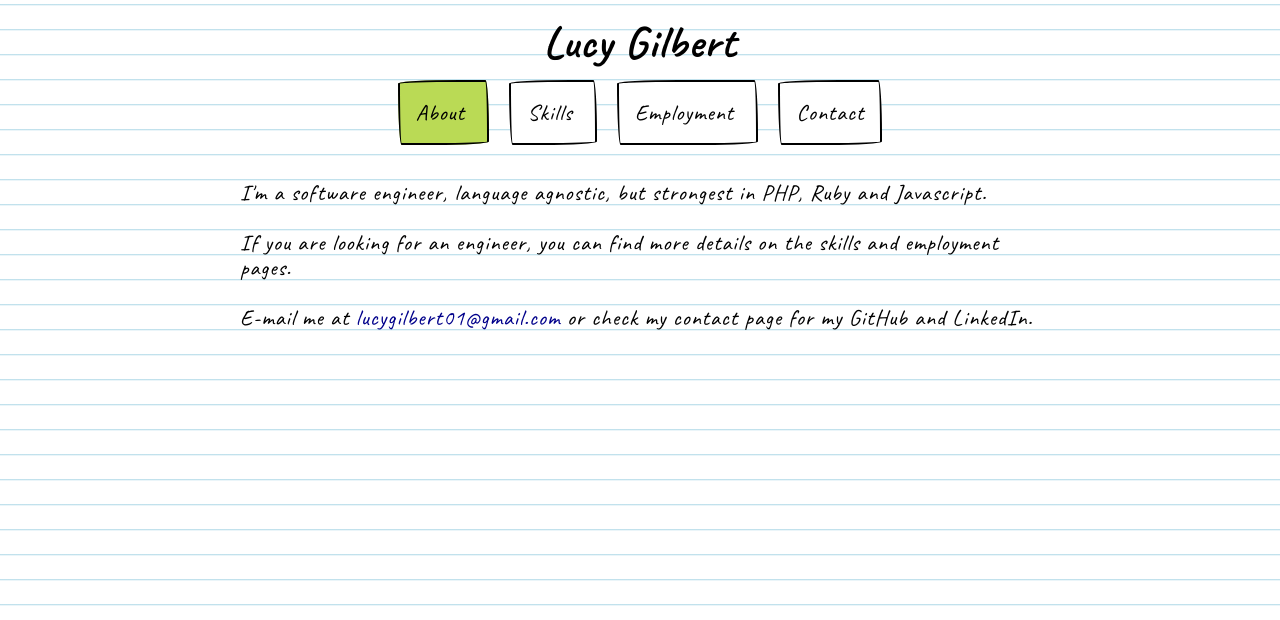
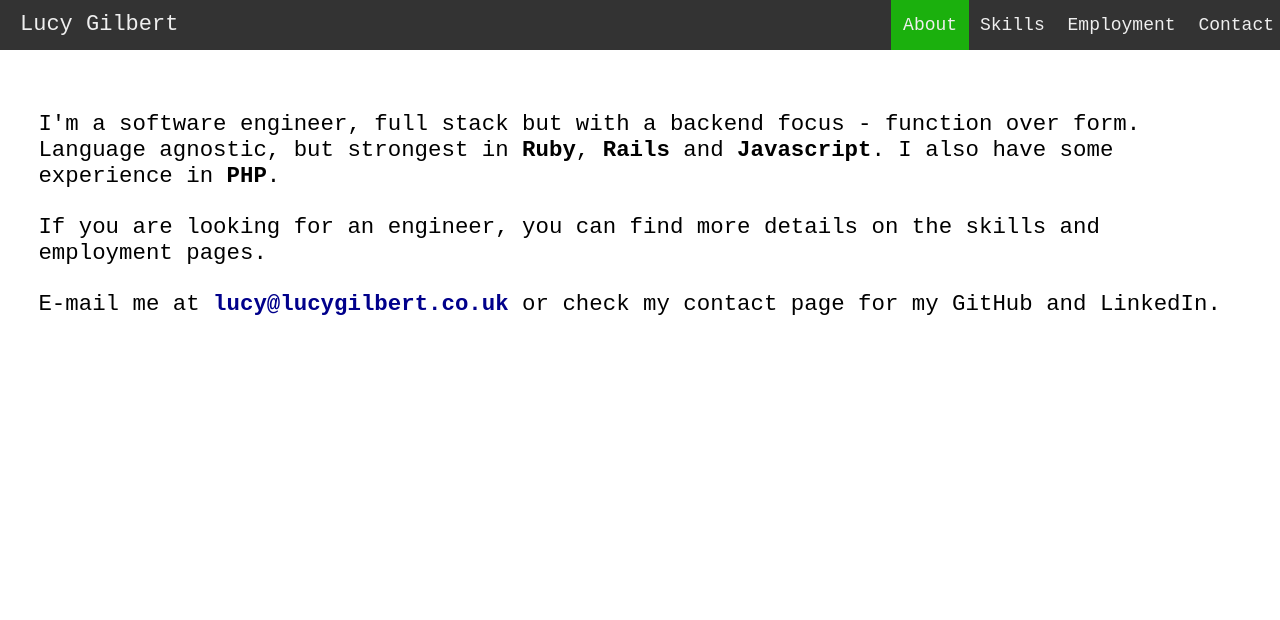
Before and after one commit to lucygilbert/lucygilbert.co.uk, a PHP site: page / in a window 1280 px wide. Shown: the top 620 px of the page. Run offline with PHP 8.4, Linux system fonts and the light colour scheme.

Commit message:
restyle site

```diff
--- a/index.html
+++ b/index.html
@@ -4,36 +4,37 @@
 <head>
   <title>Lucy Gilbert: Online CV</title>
   <link rel="stylesheet" type="text/css" href="style.css" />
-  <link href="https://fonts.googleapis.com/css?family=Caveat:400,700" rel="stylesheet">
 </head>
 
 <body onload="changePage(Pages.ABOUT)">
+  <nav>
+    <input type="checkbox" id="nav-check">
+    <div class="header">
+      <div class="title">
+        <a onclick="changePage(Pages.ABOUT)" href="javascript:void(0)">Lucy Gilbert</a>
+      </div>
+    </div>
+    <div class="nav-btn">
+      <label for="nav-check">
+        <span></span>
+        <span></span>
+        <span></span>
+      </label>
+    </div>
+
+    <div class="nav-links">
+      <a id="aboutLink" onclick="changePage(Pages.ABOUT)" href="javascript:void(0)">About</a>
+      <a id="skillsLink" onclick="changePage(Pages.SKILLS)" href="javascript:void(0)">Skills</a>
+      <a id="employmentLink" onclick="changePage(Pages.EMPLOYMENT)" href="javascript:void(0)">Employment</a>
+      <a id="contactLink" onclick="changePage(Pages.CONTACT)" href="javascript:void(0)">Contact</a>
+    </div>
+  </nav>
+
   <div class="container--main">
-    <h1 class="text--center">Lucy Gilbert</h1>
-
-    <nav class="text--non-selectable">
-      <a id="aboutLink" class="nav-link border--drawn"
-         onclick="changePage(Pages.ABOUT)" href="javascript:void(0)">
-        About
-      </a>
-      <a id="skillsLink" class="nav-link border--drawn"
-         onclick="changePage(Pages.SKILLS)" href="javascript:void(0)">
-        Skills
-      </a>
-      <a id="employmentLink" class="nav-link border--drawn"
-         onclick="changePage(Pages.EMPLOYMENT)" href="javascript:void(0)">
-        Employment
-      </a>
-      <a id="contactLink" class="nav-link border--drawn"
-         onclick="changePage(Pages.CONTACT)" href="javascript:void(0)">
-        Contact
-      </a>
-    </nav>
-
     <div id="about">
-      <p>I'm a software engineer, language agnostic, but strongest in PHP, Ruby and Javascript.</p>
+      <p>I'm a software engineer, full stack but with a backend focus - function over form. Language agnostic, but strongest in <span class="text--bold">Ruby</span>, <span class="text--bold">Rails</span> and <span class="text--bold">Javascript</span>. I also have some experience in <span class="text--bold">PHP</span>.</p>
       <p>If you are looking for an engineer, you can find more details on the skills and employment pages.</p>
-      <p>E-mail me at <a href="mailto:lucygilbert01@gmail.com">lucygilbert01@gmail.com</a> or check my contact page for my GitHub and LinkedIn.</p>
+      <p>E-mail me at <a class="text--bold" href="mailto:lucy@lucygilbert.co.uk">lucy@lucygilbert.co.uk</a> or check my contact page for my GitHub and LinkedIn.</p>
     </div>
 
     <div id="skills">
@@ -43,23 +44,23 @@
         <p><span class="text--large text--bold">HTML5/CSS3</span> including SASS/SCSS/various templating languages.</p>
         <p>Extensive experience, both designing and working in conjunction with a designer.</p>
 
-        <p><span class="text--large text--bold">JavaScript</span> including AngularJS, React, Node, jQuery, Jasmine etc.</p>
-        <p>The <span class="text--bold"><a href="http://www.github.com/lucygilbert/citypantry-3-frontend">City Pantry frontend</a></span> is a large complex Angular SPA interacting with a variety of third party libraries and APIs, with comprihensive testing with Jasmine.</p>
-        <p>I also created the <a class="text--bold" href="http://www.github.com/lucygilbert/citypantry-mobile-vendor-app">CityPantry vendor mobile app</a> using Ionic with Angular and Cordova, the app was published both on the web and on Android.</p>
-        <p>The <span class="text--bold">Trail frontend</span> is a combination of embedded Ruby and React components architectured with Redux, integrating with several large hospitality and retail platforms</p>
-        <p>Testing in Trail is covered by RSpec functional testing and Jasmine unit testing.</p>
+        <p><span class="text--large text--bold">JavaScript</span> including React, Node, AngularJS, jQuery, Jasmine, Jest, Enzyme, etc.</p>
+        <p>The <span class="text--bold">Trail frontend</span> is a combination of Rails served pages and React components architectured with Redux, integrating with several large hospitality and retail platforms</p>
+        <p>Testing in Trail is covered by RSpec feature testing and Jasmine, Jest and Enzyme unit and integration testing.</p>
+        <p>The <span class="text--bold">City Pantry frontend</span> was an Angular SPA interacting with a variety of third party libraries and APIs, with comprihensive testing with Jasmine.</p>
+        <p>I also created the <span class="text--bold">CityPantry vendor mobile app</span> using Ionic with Angular and Cordova, the app was published both on the web and on Android.</p>
       </div>
 
       <div class="container--half-width container--float">
         <h2>Backend</h2>
 
-        <p><span class="text--large text--bold">PHP</span> including the Symfony2 framework, PHPUnit, Gearman etc.</p>
-        <p>The <span class="text--bold">City Pantry backend</span> is based on Symfony2 with MongoDB and additions such as Mongrate, Geocoder and Gearman, with testing in PHPUnit.</p>
-        <p>It communicates with several third party APIs, Twilio for SMS messaging, Braintree for card payments, multiple analytics tools (Google Analytics, Segment, etc.) and integration with a marketing site using HubSpot.</p>
-
         <p><span class="text--large text--bold">Ruby</span> including the Rails framework, RSpec, Sidekiq etc.</p>
         <p>The <span class="text--bold">Trail backend</span> is a Rails app, architected around a domain-driven design, using event-sourcing and CQRS, with PostgreSQL and RSpec testing</p>
-        <p>It integrates with various hospitality and retail systems, from Forth to HospitalityGem to IBS. The platform extends out onto AWS, making use of DynamoDB, Lambda and S3.</p>
+        <p>It integrates with various hospitality and retail systems, from Forth to HospitalityGem. The platform extends out onto AWS, making use of DynamoDB, Lambda and S3. It integrates with Stripe and Chargebee for billing, and Segment and Mixpanel for metrics recording.</p>
+
+        <p><span class="text--large text--bold">PHP</span> including the Symfony2 framework, PHPUnit, Gearman etc.</p>
+        <p>The <span class="text--bold">City Pantry backend</span> was based on Symfony2 with MongoDB and additions such as Mongrate, Geocoder and Gearman, with testing in PHPUnit.</p>
+        <p>It communicated with several third party APIs, Twilio for SMS messaging, Braintree for card payments, multiple analytics tools (Google Analytics, Segment, etc.) and integration with a marketing site using HubSpot.</p>
 
         <p><span class="text--large text--bold">PostgreSQL</span>, used primarily with Trail, with Rail's ActiveRecord.</p>
 
@@ -85,8 +86,8 @@
         <p>Full stack engineer. Ruby on Rails, React, PostgreSQL.</p>
 
         <p>I have helped Trailsuite move away from their original monolithic architecture towards micro-services,  the implementation of CQRS and event-sourcing, and the transition from Angular to React and Redux.</p>
-        <p>We also handled the growth of the company from only a handful of stores using the app to hundreds, scaling the technology to respond to this.</p>
-        <p>I dealt with the integration of a variety of APIs and platforms, including social media (incl. Facebook, Twitter, TripAdvisor), hospitality systems (incl. Forth, HospitalityGem, LiveStore), and emailing solutions (Mandrill and MailChimp).</p>
+        <p>We also handled the growth of the company from only a handful of stores using the app to thousands, scaling the technology to respond to this.</p>
+        <p>I dealt with the integration of a variety of APIs and platforms, including social media (incl. Facebook, Twitter, TripAdvisor), hospitality systems (incl. Forth, HospitalityGem, LiveStore), emailing solutions (Mandrill and MailChimp), and custom integration with Zapier.</p>
       </div>
 
       <div class="container--max-width">
@@ -107,9 +108,9 @@
     </div>
 
     <div id="contact">
-      <div class="container--half-width container--center border--drawn">
-        <a href="mailto:lucygilbert01@gmail.com">
-          <img class="image--small" src="mail.svg">Email lucygilbert01@gmail.com
+      <div class="container--fit-content container--center">
+        <a href="mailto:lucy@lucygilbert.co.uk">
+          <img class="image--small" src="mail.svg">Email lucy@lucygilbert.co.uk
         </a><br />
         <a href="http://www.linkedin.com/pub/lucy-gilbert/76/a11/782">
           <img class="image--small" src="linkedin.svg">Find me on LinkedIn
--- a/index.js
+++ b/index.js
@@ -12,6 +12,8 @@ var PageLinks = {
 };
 
 function changePage(selectedPage) {
+  var navCheck = document.getElementById('nav-check');
+  navCheck.checked = false;
   Object.keys(Pages).forEach(function (key) {
     var page = document.getElementById(Pages[key]);
     var pageLink = document.getElementById(PageLinks[key]);
--- a/style.css
+++ b/style.css
@@ -1,15 +1,61 @@
+* {
+  box-sizing: border-box;
+}
+
 body {
-  font: 1.4rem "Caveat", cursive;
-  font-weight: 400;
-  letter-spacing: 1px;
-  line-height: 25px;
-  background: linear-gradient(to bottom, lightblue 0%, white 8%) 0 4px;
-  background-size: 100% 25px;
+  margin: 0px;
+  font: 1.4rem "Courier New", monospace;
+  font-weight: 200;
 }
 
 nav {
-  margin: 45px 0 55px 0;
-  text-align:center;
+  height: 50px;
+  width: 100%;
+  background-color: #333;
+  position: relative;
+  font-weight: 400;
+}
+
+nav > .header {
+  display: inline;
+}
+
+nav > .header > .title {
+  display: inline-block;
+  font-size: 22px;
+  color: #fff;
+  padding: 12px 10px 12px 20px;
+}
+
+nav > .header > .title > a {
+  text-decoration: none;
+  color: #efefef;
+}
+
+nav > .nav-btn {
+  display: none;
+}
+
+nav > .nav-links {
+  display: inline;
+  float: right;
+  font-size: 18px;
+}
+
+nav > .nav-links > a {
+  display: inline-block;
+  padding: 15px 12px;
+  text-decoration: none;
+  color: #efefef;
+  margin: 0 -6px;
+}
+
+nav > .nav-links > a:hover {
+  background-color: #56e348;
+}
+
+nav > #nav-check {
+  display: none;
 }
 
 h2 {
@@ -39,31 +85,25 @@ img {
   margin-right: 5px;
 }
 
-.nav-link {
-  cursor: pointer;
-  margin: 0 10px;
-  color: black;
-  outline:none;
-}
-
-.nav-link:hover {
-  color: black;
-  background-color: #BADA55;
-}
-
 .nav-link--selected {
-  background-color: #BADA55 !important;
+  background-color: #1bb00d !important;
 }
 
 .container--main {
-  height: auto;
-  min-width: 550px;
-  max-width: 800px;
-  margin: auto;
+  padding: 3%;
+}
+
+.container--auto {
+  width: auto;
 }
 
 .container--half-width {
   width: 46%;
+  margin: 0 2%;
+}
+
+.container--fit-content {
+  width: fit-content;
   margin: 0 2%;
 }
 
@@ -92,13 +132,6 @@ img {
   clear: both;
 }
 
-.border--drawn {
-  background-color: white;
-  padding: 1rem 1rem;
-  border-radius: 255px 15px 225px 15px/15px 225px 15px 255px;
-  border: solid 2px;
-}
-
 .image--small {
   height: 40px;
   width: 40px;
@@ -112,14 +145,64 @@ img {
   font-weight: 700;
 }
 
-.text--center {
-  text-align: center;
+@media (max-width:600px) {
+  nav > .nav-btn {
+    display: inline-block;
+    position: absolute;
+    right: 0px;
+    top: 0px;
+  }
+
+  nav > .nav-btn > label {
+    display: inline-block;
+    width: 50px;
+    height: 50px;
+    padding: 13px;
+  }
+
+  nav > .nav-btn > label:hover, nav  #nav-check:checked ~ .nav-btn > label {
+    background-color: #1bb00d;
+  }
+
+  nav > .nav-btn > label > span {
+    display: block;
+    width: 25px;
+    height: 10px;
+    border-top: 2px solid #eee;
+  }
+
+  nav > .nav-links {
+    position: absolute;
+    display: block;
+    width: 100%;
+    background-color: #333;
+    height: 0px;
+    transition: all 0.3s ease-in;
+    overflow-y: hidden;
+    top: 50px;
+    left: 0px;
+  }
+
+  nav > .nav-links > a {
+    display: block;
+    width: 100%;
+  }
+
+  nav > #nav-check:not(:checked) ~ .nav-links {
+    height: 0px;
+  }
+
+  nav > #nav-check:checked ~ .nav-links {
+    height: calc(100vh - 50px);
+    overflow-y: auto;
+  }
+
+  .container--half-width {
+    width: 96%;
+    margin: 0 2%;
+  }
+
+  .container--float {
+    float: none;
+  }
 }
-
-.text--non-selectable {
-  -webkit-touch-callout: none;
-  -webkit-user-select: none;
-  -moz-user-select: none;
-  -ms-user-select: none;
-  user-select: none;
-}
```
